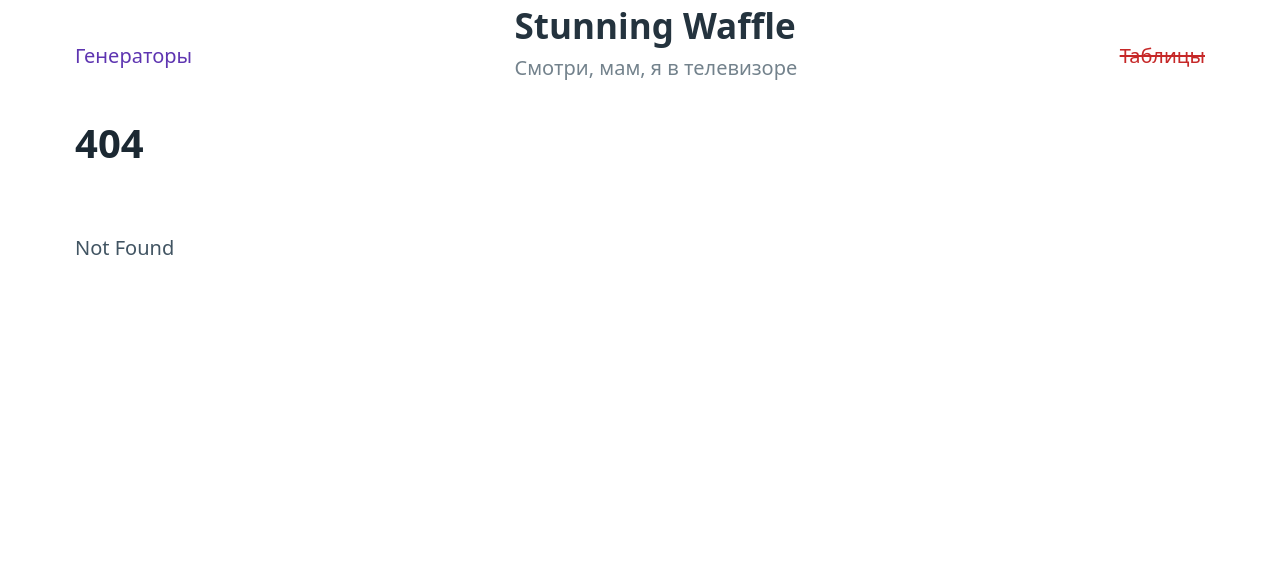
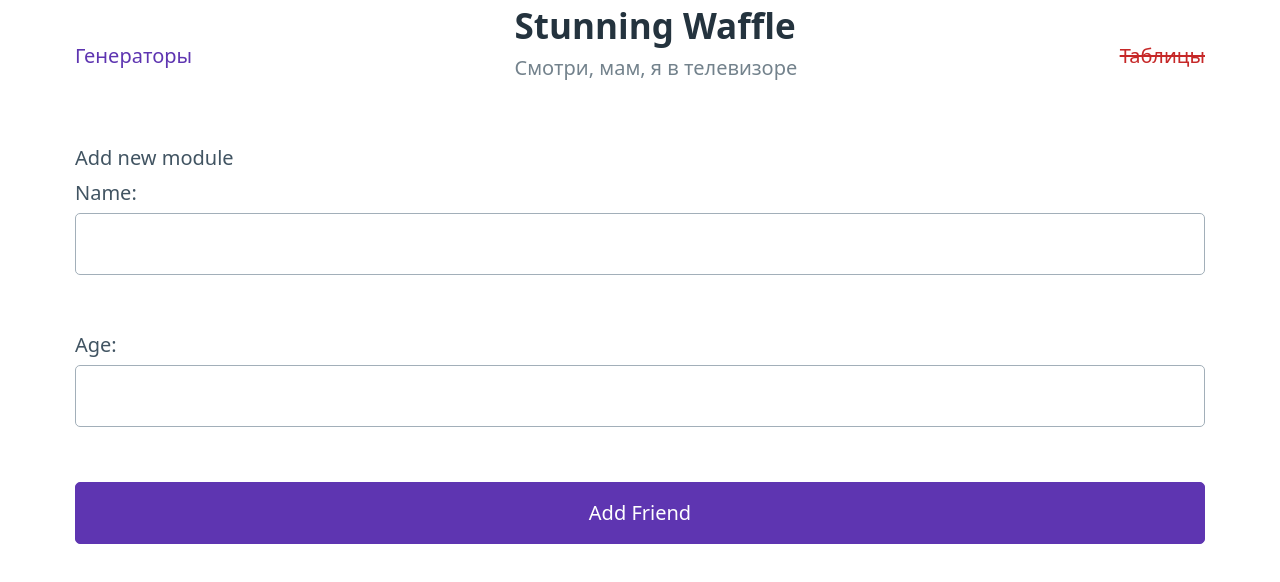
Before and after one commit to EkemRoht/stunning-waffle, a SvelteKit app: page /tables in a window 1280 px wide. Before the commit this address had no page. Shown: the top 582 px of the page. Built offline with nearby package versions, Linux system fonts and the light colour scheme.

Commit message:
saving to db

```diff
--- a/package.json
+++ b/package.json
@@ -15,6 +15,7 @@
 	},
 	"type": "module",
 	"dependencies": {
-		"@picocss/pico": "^1.5.10"
+		"@picocss/pico": "^1.5.10",
+		"dexie": "^4.0.1-beta.1"
 	}
 }
--- /dev/null
+++ b/src/lib/js/db.js
@@ -0,0 +1,6 @@
+import Dexie from 'dexie';
+
+export const db = new Dexie ('modules');
+db.version(1).stores({
+    modules: '++id, name, content'
+});
--- /dev/null
+++ b/src/routes/tables/+page.svelte
@@ -0,0 +1,44 @@
+<script>
+    import {db} from "$lib/js/db.js";
+
+    let status = "";
+
+    let moduleName = "";
+    let moduleData = "";
+    async function addModule() {
+        try {
+            const id = await db.modules.add({
+                name: moduleName,
+                content: moduleData
+            });
+
+            status = `Модуль ${moduleName} был сохранёнс с айди ${id}`;
+            moduleName = "";
+            moduleData = [];
+        } catch (err) {
+            status = `Модуль ${moduleName} не удалось сохранить. Ошибка: ${err}`;
+        }
+    }
+</script>
+
+<div>
+    <p>{status}</p>
+    <fieldset>
+        <legend>Add new module</legend>
+        <label>
+            Name:
+            <input
+                    type="text"
+                    bind:value={moduleName} />
+        </label>
+        <br/>
+        <label>
+            Age:
+            <input
+                    type="text"
+                    bind:value={moduleData} />
+        </label>
+        <br />
+        <button on:click={addModule}>Add Friend</button>
+    </fieldset>
+</div>
```
Also changed, not shown: 1 other file (tests, documents, lock files or other folders).
